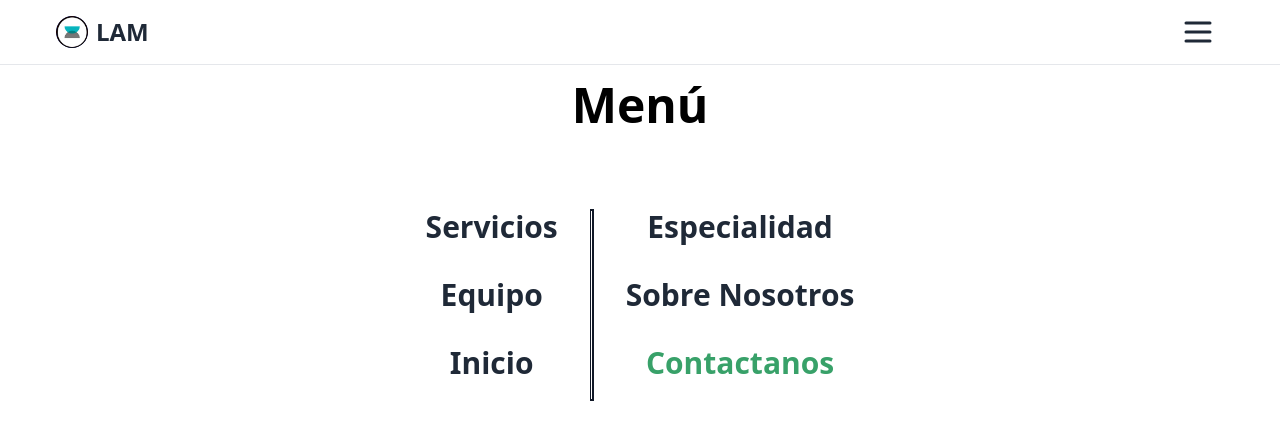
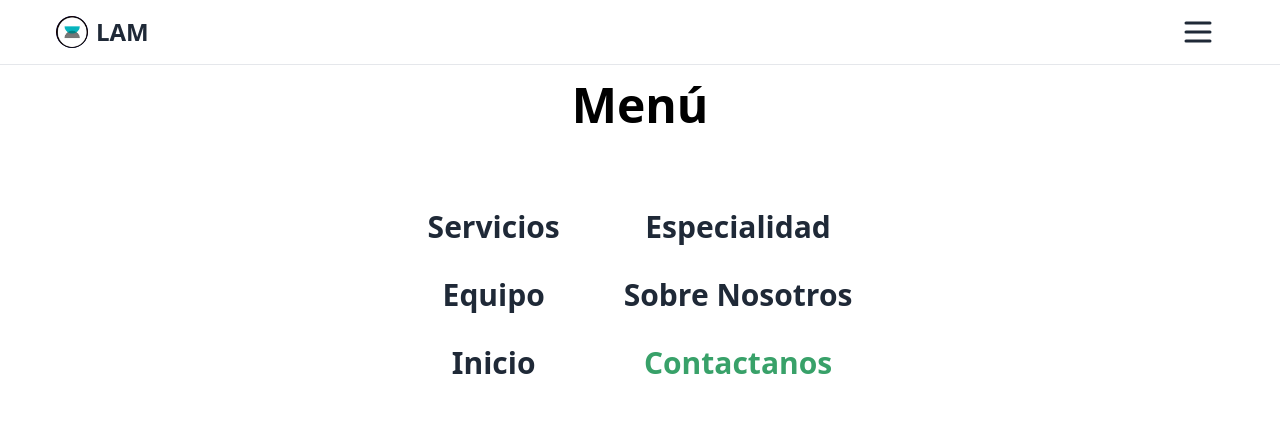
Before and after one commit to dadito6/lam-centro, a Next.js app: page /menu in a window 1280 px wide. Shown: the top 440 px of the page. Built offline with nearby package versions, Linux system fonts and the light colour scheme.

Commit message:
saco linea del menu

```diff
--- a/pages/menu.tsx
+++ b/pages/menu.tsx
@@ -57,7 +57,7 @@ export function MenuPage() {
                 </Link>
 
               </div>
-              <div className="border-l border-gray-900 h-48 w-1 border-2 " />
+
               <div className="flex flex-col justify-center items-center ml-8 text-4xl font-bold md:text-3xl sm:text-2xl xs:text-xl">
                 <Link href="/especialidad/ortopedia" className="text-gray-800 hover:text-blue-600 mb-8">
                   Especialidad
```
